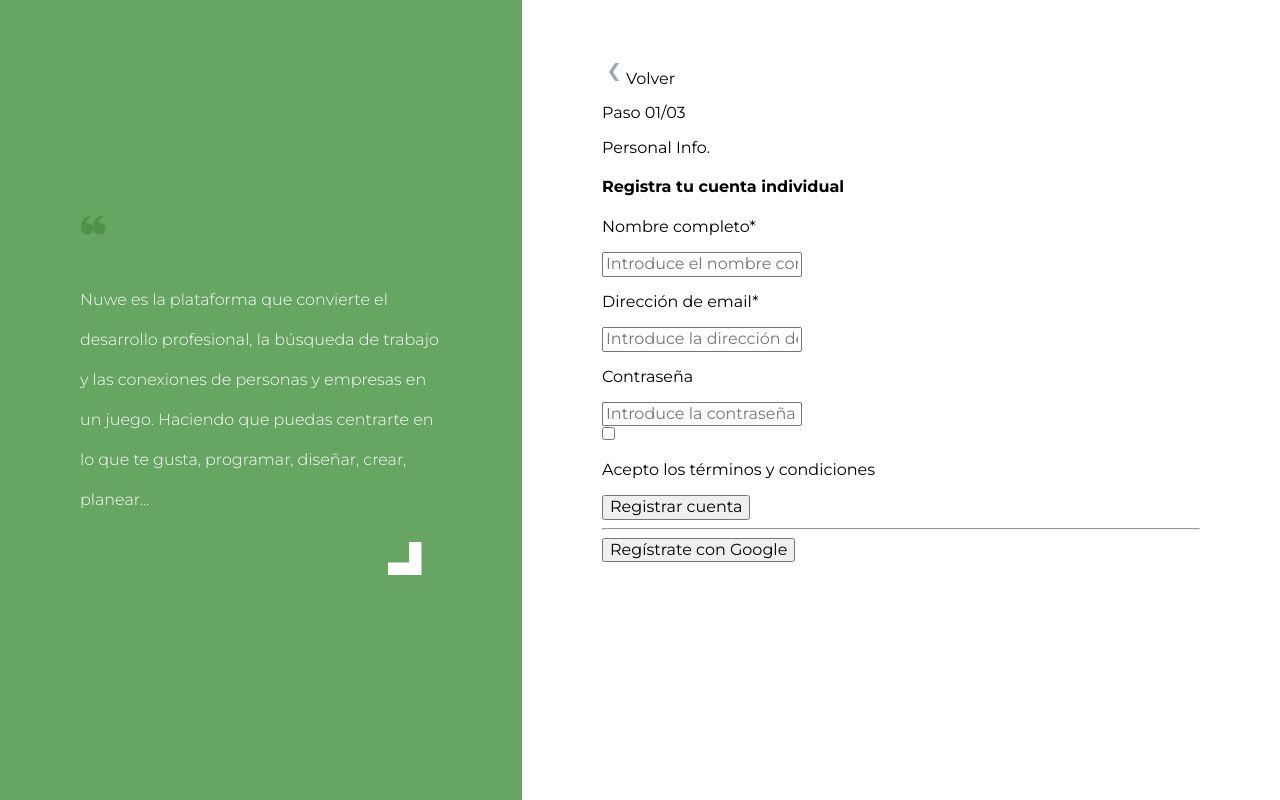
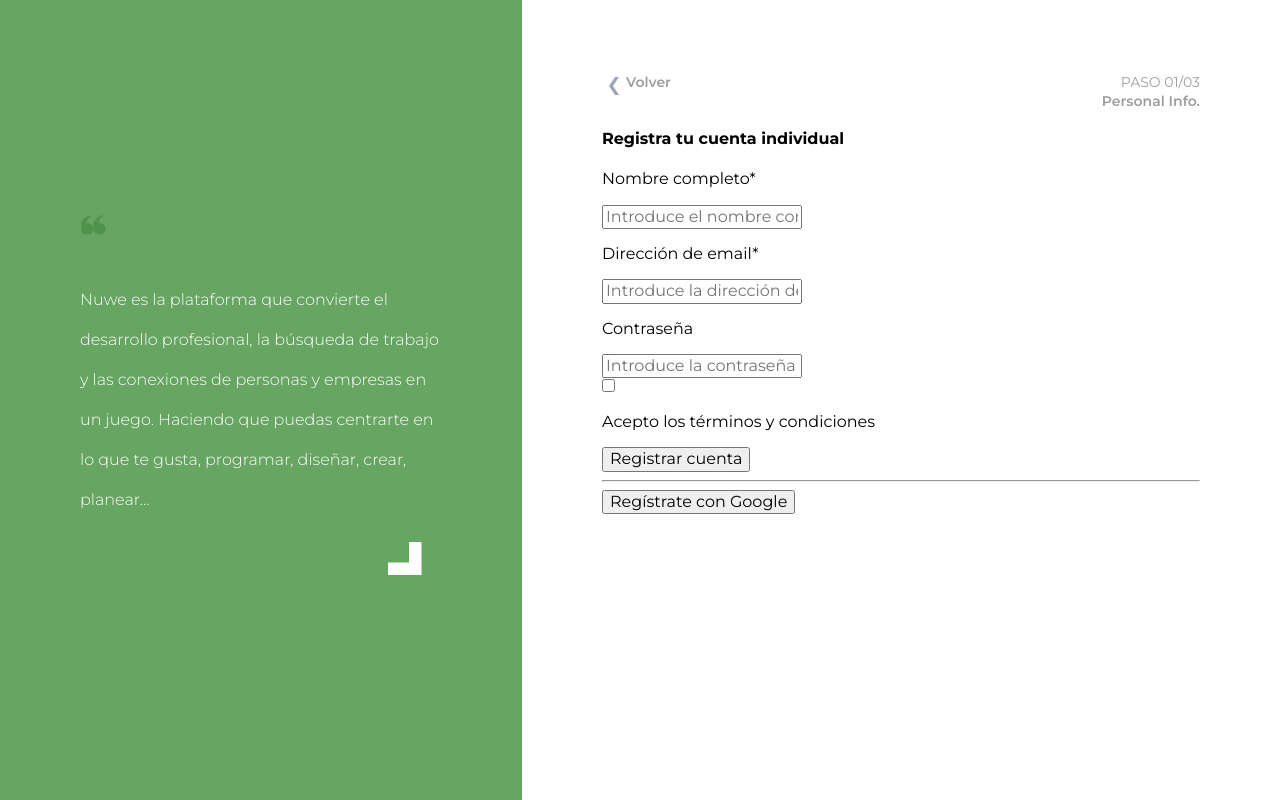
Before and after one commit to Jocalu/mwc-hackaton, a React (Create React App) app: page / in a window 1280 px wide. Built offline with nearby package versions, Linux system fonts and the light colour scheme.

Commit message:
Finish header

```diff
--- a/src/assets/scss/_colors.scss
+++ b/src/assets/scss/_colors.scss
@@ -2,7 +2,8 @@
   "black": #000000,
   "dark-green": #50934a,
   "green": #67a562,
-  "grey": #9da6b7,
+  "grey": #9d9d9d,
+  "light-grey": #b5b5b5,
   "light-blue": #f5f9ff,
   "white": #ffffff,
 );
--- /dev/null
+++ b/src/components/Header/Header.jsx
@@ -0,0 +1,34 @@
+import React from 'react';
+import './Header.scss';
+import { PropTypes } from 'prop-types';
+import arrowIcon from '../../assets/icons/arrow-left.png';
+
+function Header({
+  back, step, stepNumber, headerTitle,
+}) {
+  return (
+    <main className="header grey-text">
+      <div className="header__back display-center">
+        <img src={arrowIcon} alt="arrow left" />
+        <span>
+          {back}
+        </span>
+
+      </div>
+      <div>
+        <p className="header__step">{`${step} ${stepNumber}`}</p>
+        <p className="header__title">{headerTitle}</p>
+      </div>
+    </main>
+
+  );
+}
+
+export default Header;
+
+Header.propTypes = {
+  returnText: PropTypes.string.isRequired,
+  step: PropTypes.string.isRequired,
+  stepNumber: PropTypes.string.isRequired,
+  headerTitle: PropTypes.string.isRequired,
+}.isRequired;
--- /dev/null
+++ b/src/components/Header/Header.scss
@@ -0,0 +1,29 @@
+@import "../../assets/scss/styles";
+
+.header {
+  display: flex;
+  flex-direction: row;
+  justify-content: space-between;
+  font-size: rem(14px);
+
+  &__back,
+  &__title {
+    text-align: center;
+    font-weight: 600;
+    margin-top: rem(3px);
+  }
+
+  &__step,
+  &__title {
+    text-align: end;
+    margin-bottom: 0;
+  }
+
+  &__step {
+    text-transform: uppercase;
+  }
+
+  &__back-text {
+    align-self: center;
+  }
+}
--- a/src/constants/constants.json
+++ b/src/constants/constants.json
@@ -8,7 +8,7 @@
   "developersDesc": "Cuenta personal para entrar en el mundo dev",
   "business": "Business",
   "businessDesc": "Tienes o perteneces a una compañía",
-  "returnText": "Volver",
+  "back": "Volver",
   "personalInfo": "Personal Info.",
   "step": "Paso",
   "registerTitle": "Registra tu cuenta individual",
--- a/src/pages/Register/Register.jsx
+++ b/src/pages/Register/Register.jsx
@@ -1,10 +1,10 @@
 import React from 'react';
 import './Register.scss';
 import constants from '../../constants/constants.json';
-import arrowIcon from '../../assets/icons/arrow-left.png';
+import Header from '../../components/Header/Header';
 
 const {
-  returnText,
+  back,
   personalInfo,
   step,
   registerTitle,
@@ -22,16 +22,12 @@
 function Register() {
   return (
     <main className="register">
-      <header>
-        <div>
-          <img src={arrowIcon} alt="arrow left" />
-          <span>{returnText}</span>
-        </div>
-        <div>
-          <p>{`${step} 01/03`}</p>
-          <p>{personalInfo}</p>
-        </div>
-      </header>
+      <Header
+        back={back}
+        step={step}
+        stepNumber="01/03"
+        headerTitle={personalInfo}
+      />
       <section>
         <h4>{registerTitle}</h4>
         <p>{fullName}</p>
```
